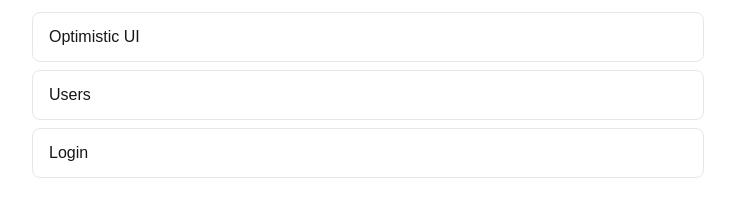
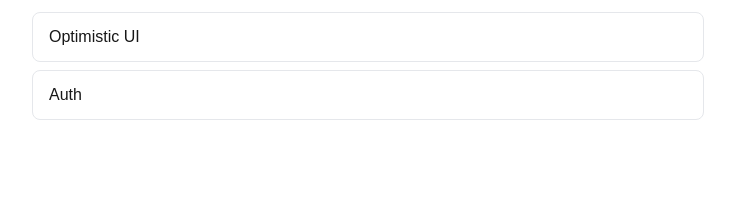
Before and after one commit to arslansherazi/nextjs-code-snippets, a Next.js app: page / in a window 1280 px wide. Shown: the part 156-372 px from the top of the page, without its empty margins (272-1007 px from the left). Built offline with nearby package versions, Linux system fonts and the light colour scheme.

Commit message:
change redirection

```diff
--- a/app/actions/auth.ts
+++ b/app/actions/auth.ts
@@ -29,5 +29,5 @@ export async function login(formData: FormData) {
 export async function logout() {
   const cookieStore = await cookies()
   cookieStore.delete("auth_token")
-  redirect("/login")
+  redirect("/")
 }
--- a/app/page.tsx
+++ b/app/page.tsx
@@ -24,18 +24,10 @@ export default function Home() {
             </li>
             <li>
               <a
-                href="/users"
-                className="block rounded-lg border border-gray-200 bg-white px-4 py-3 text-foreground transition hover:border-gray-300 hover:bg-gray-50 focus:outline-none focus:ring-2 focus:ring-gray-500 focus:ring-offset-2 dark:border-gray-700 dark:bg-gray-800 dark:hover:border-gray-600 dark:hover:bg-gray-700 dark:focus:ring-offset-gray-900"
-              >
-                Users
-              </a>
-            </li>
-            <li>
-              <a
                 href="/login"
                 className="block rounded-lg border border-gray-200 bg-white px-4 py-3 text-foreground transition hover:border-gray-300 hover:bg-gray-50 focus:outline-none focus:ring-2 focus:ring-gray-500 focus:ring-offset-2 dark:border-gray-700 dark:bg-gray-800 dark:hover:border-gray-600 dark:hover:bg-gray-700 dark:focus:ring-offset-gray-900"
               >
-                Login
+                Auth
               </a>
             </li>
           </ul>
--- a/proxy.ts
+++ b/proxy.ts
@@ -4,6 +4,14 @@ import type { NextRequest } from "next/server"
 export function proxy(request: NextRequest) {
   const token = request.cookies.get("auth_token")?.value
   const pathname = request.nextUrl.pathname
+
+  // Redirect authenticated users from root path to /users
+  if (pathname === "/") {
+    if (token) {
+      const usersUrl = new URL("/users", request.url)
+      return NextResponse.redirect(usersUrl)
+    }
+  }
 
   // Protect /users routes - require authentication
   if (pathname.startsWith("/users")) {
@@ -29,6 +37,7 @@ export const config = {
   // Define which routes this middleware should run on
   // Only runs on matching paths, improving performance by skipping unnecessary routes
   matcher: [
+    "/", // Matches root path
     "/users/:path*", // Matches /users and all sub-paths (e.g., /users, /users/123, /users/profile)
     "/login", // Matches exactly /login route
   ],
```
